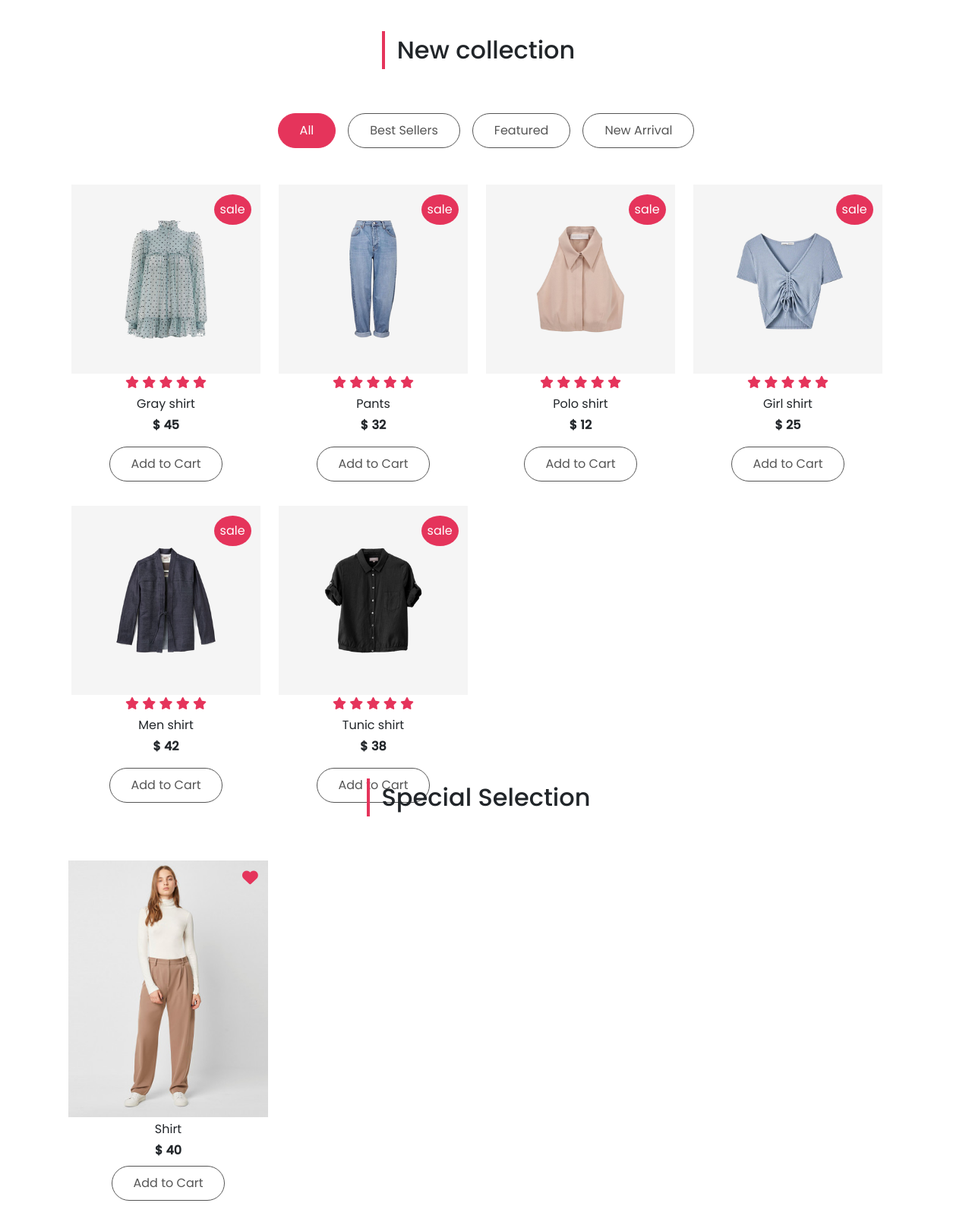
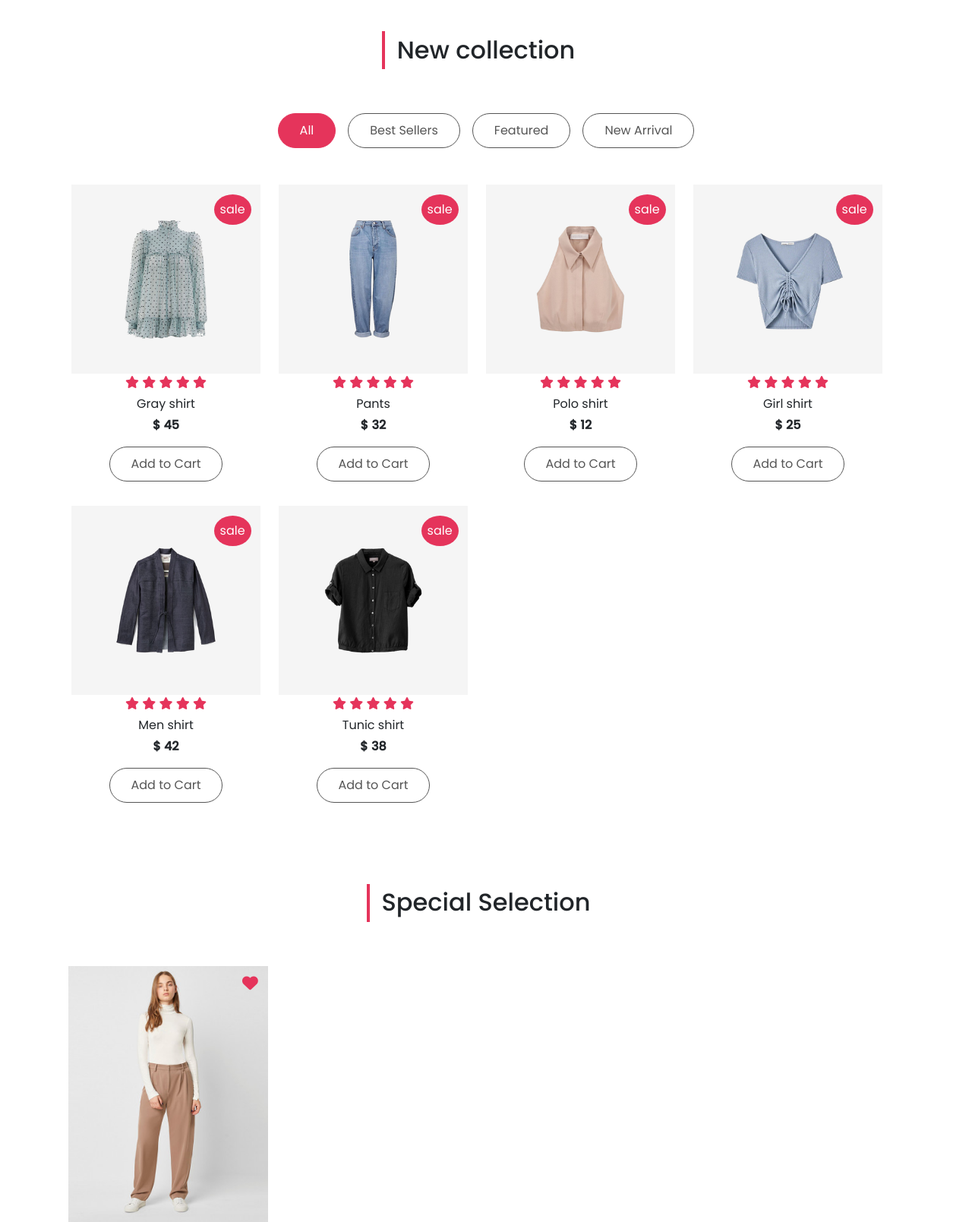
Before and after one commit to TomekBor2/Graduation-Project, a PHP site: page / in a window 1280 px wide. Shown: the part 801-2410 px from the top of the page at 76% size. Run offline with PHP 8.4, Linux system fonts and the light colour scheme; some web fonts are replaced.

Commit message:
Layout issues fixed

```diff
--- a/css/styles.css
+++ b/css/styles.css
@@ -81,7 +81,7 @@ border-color: var(--pink)!important;
   text-shadow: 1px 1px 1px rgba(85, 85, 85, 0.5);
 }
 
-#collection {
+.collection-list {
   height: 123vh;
 }
 
--- a/index.html
+++ b/index.html
@@ -106,8 +106,8 @@
                     <button type="button" class="btn m-2" data-filter=".new">New Arrival</button>
                 </div>
 
-                <div class="collection-list mt-4 row text-center">
-
+                <div class="collection-list mt-4 row text-center h-100">
+                    <!-- Tutaj content jest ładowany skryptem JS -->
                 </div>
             </div>
         </div>
--- a/js/special.js
+++ b/js/special.js
@@ -51,6 +51,7 @@ document.querySelectorAll(".js-add-to-cart").forEach((button) => {
       })
 
       document.querySelector('.js-cart-quantity').innerHTML = cartQuantity
+      localStorage.setItem("data", cartQuantity)
 
     })
   })
```
Also changed, not shown: js/collection.js (+0 -33 lines).
